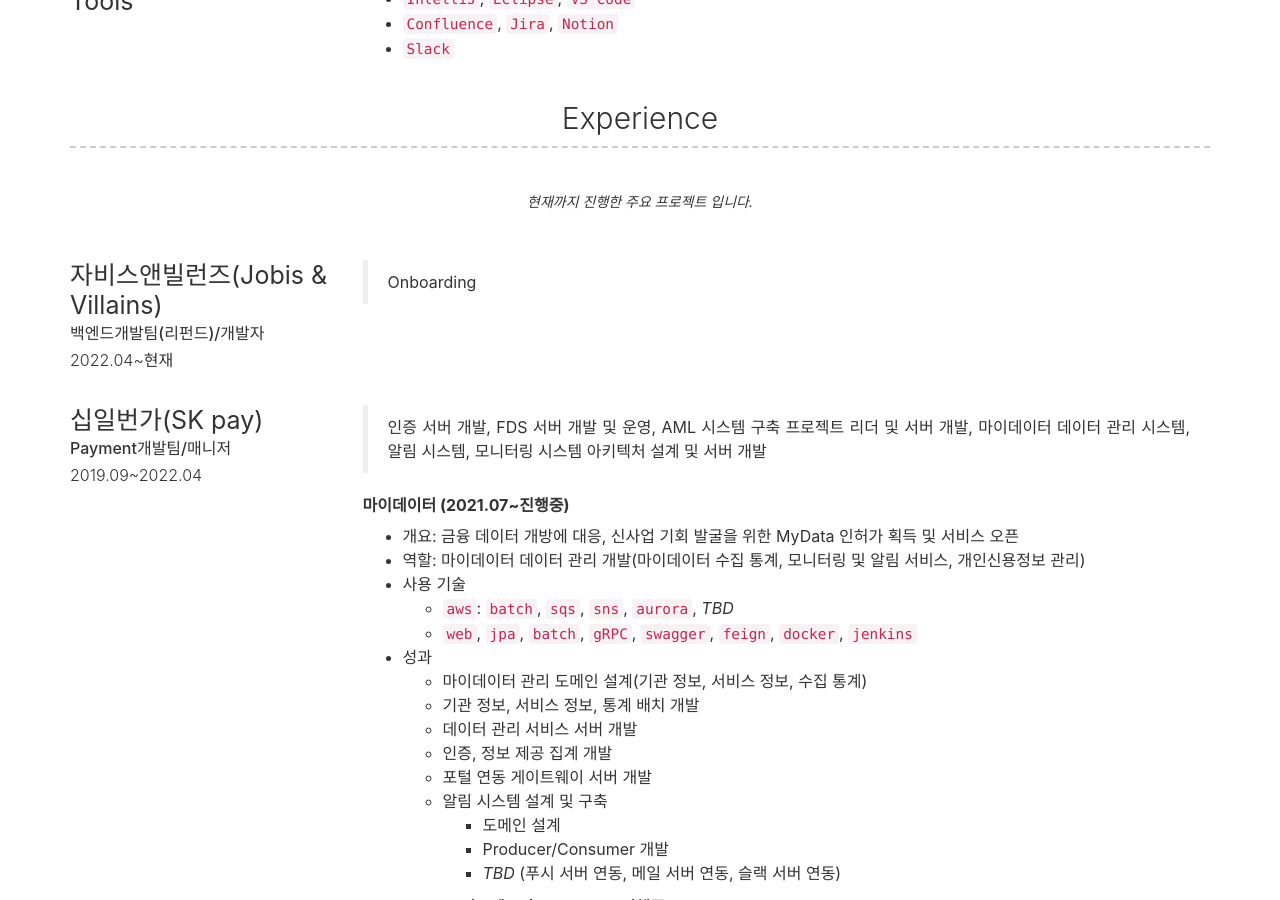
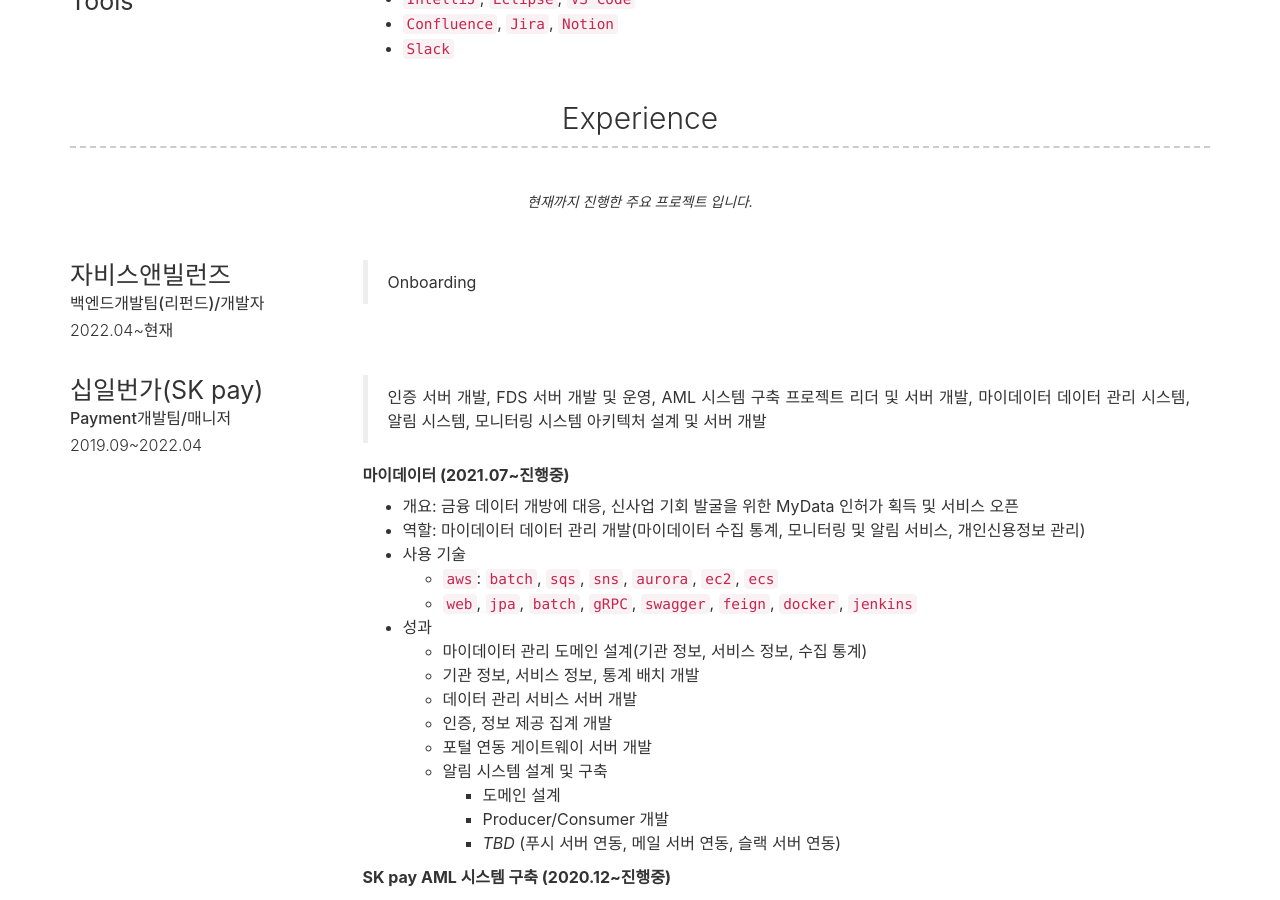
Before and after one commit to lcalmsky/resume, a Jekyll site: the page built from index.md, in a window 1280 px wide and 900 px high, scrolled down 1506 px. Built offline with Jekyll 4.4.1, drawn with Linux system fonts in a browser that asks for light colours; nearby versions of some CDN libraries.

Commit message:
Update _config.yml

```diff
--- a/_config.yml
+++ b/_config.yml
@@ -123,7 +123,7 @@
         quote: >
           현재까지 진행한 주요 프로젝트 입니다.
       - layout: left
-        title: 자비스앤빌런즈(Jobis & Villains)
+        title: 자비스앤빌런즈
         sub_title: 백엔드개발팀(리펀드)/개발자
         caption: 2022.04~현재
         description: |
@@ -139,7 +139,7 @@
           * 개요: 금융 데이터 개방에 대응, 신사업 기회 발굴을 위한 MyData 인허가 획득 및 서비스 오픈
           * 역할: 마이데이터 데이터 관리 개발(마이데이터 수집 통계, 모니터링 및 알림 서비스, 개인신용정보 관리)
           * 사용 기술
-            * `aws`: `batch`, `sqs`, `sns`, `aurora`, _TBD_
+            * `aws`: `batch`, `sqs`, `sns`, `aurora`, `ec2`, `ecs`
             * `web`, `jpa`, `batch`, `gRPC`, `swagger`, `feign`, `docker`, `jenkins`
           * 성과
             * 마이데이터 관리 도메인 설계(기관 정보, 서비스 정보, 수집 통계)
```
